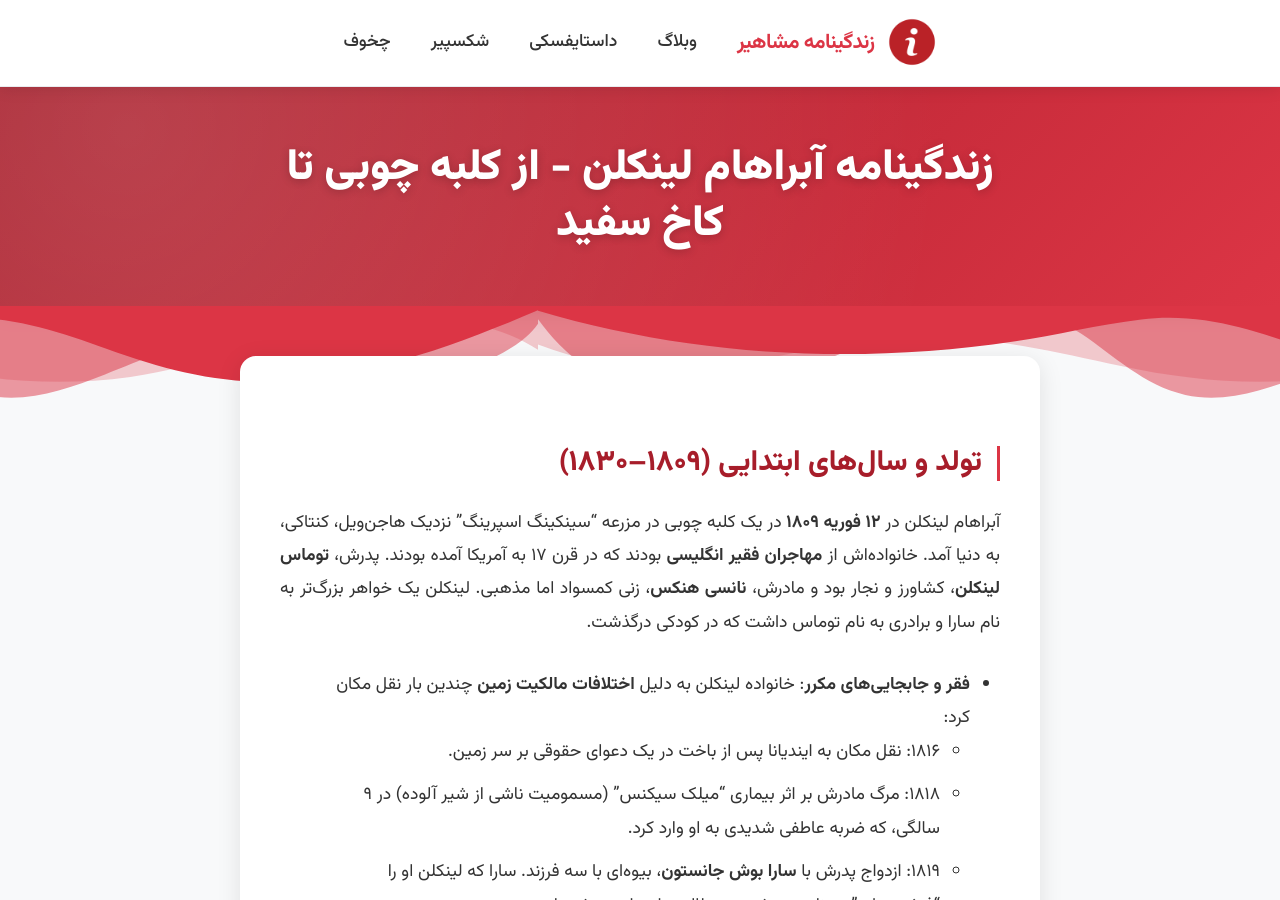
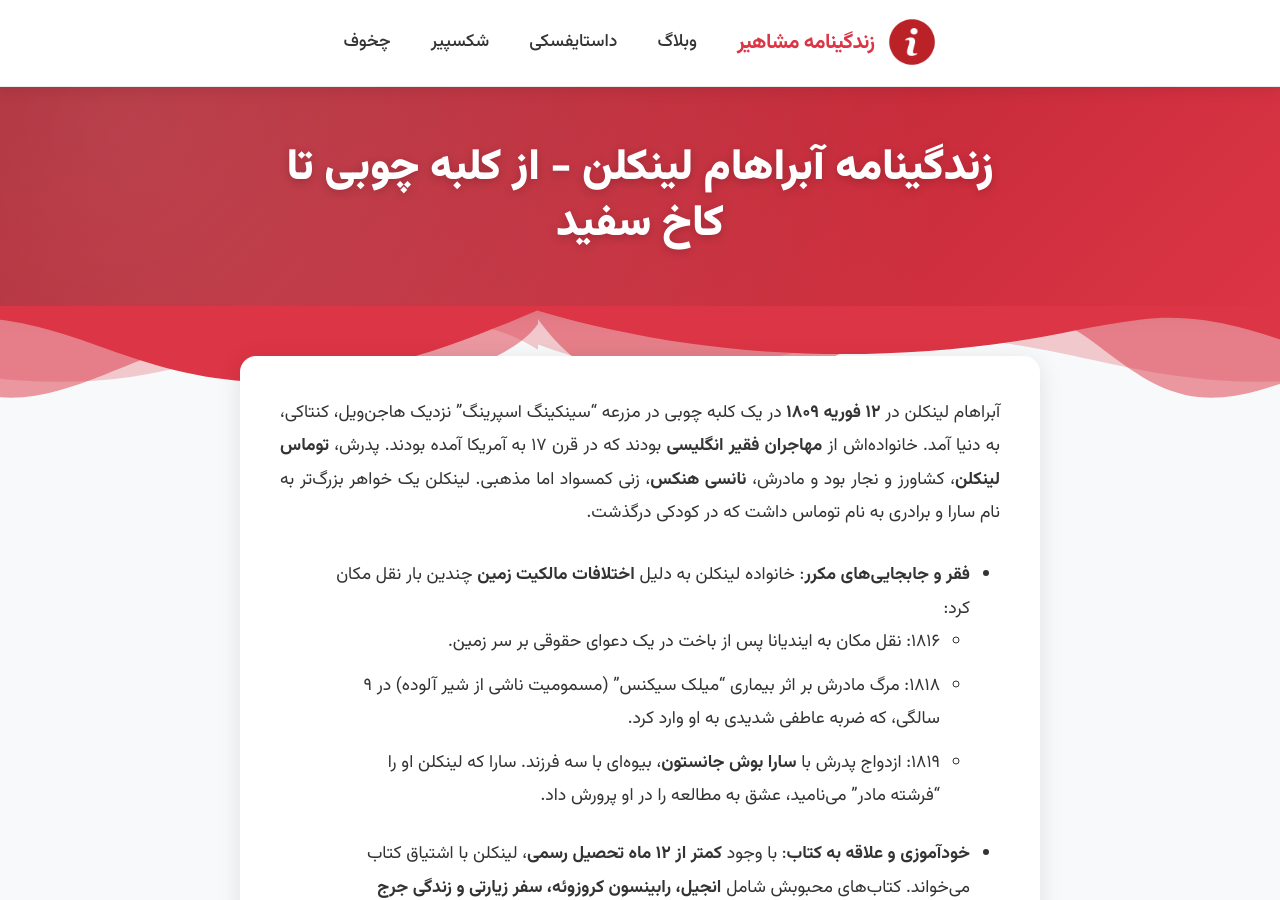
Before and after one commit to darkblog/darkblog.github.io, a Jekyll site: the page built from _posts/2025-7-3-42.md, in a window 1280 px wide and 900 px high. Built offline with Jekyll 4.4.1, drawn with Linux system fonts in a browser that asks for light colours.

Commit message:
Update 2025-7-3-42.md

```diff
--- a/_posts/2025-7-3-42.md
+++ b/_posts/2025-7-3-42.md
@@ -3,7 +3,6 @@ layout: post
 title: زندگینامه آبراهام لینکلن - از کلبه چوبی تا کاخ سفید
 ---
 
-## تولد و سال‌های ابتدایی (۱۸۰۹–۱۸۳۰)
 آبراهام لینکلن در **۱۲ فوریه ۱۸۰۹** در یک کلبه چوبی در مزرعه "سینکینگ اسپرینگ" نزدیک هاجن‌ویل، کنتاکی، به دنیا آمد. خانواده‌اش از **مهاجران فقیر انگلیسی** بودند که در قرن ۱۷ به آمریکا آمده بودند. پدرش، **توماس لینکلن**، کشاورز و نجار بود و مادرش، **نانسی هنکس**، زنی کمسواد اما مذهبی. لینکلن یک خواهر بزرگ‌تر به نام سارا و برادری به نام توماس داشت که در کودکی درگذشت.
 
 - **فقر و جابجایی‌های مکرر**: خانواده لینکلن به دلیل **اختلافات مالکیت زمین** چندین بار نقل مکان کرد:
```
